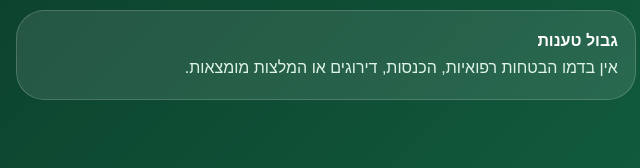
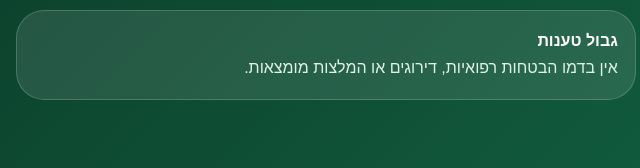
Before and after one commit to OrMizrahi12/medipet-srs-concept, a plain HTML site: page index.html in a window 1280 px wide. Shown: the part 1612-1780 px from the top of the page, 48-688 px from the left. Drawn offline with Linux system fonts and the light colour scheme.

Commit message:
Tighten demo claim wording

```diff
--- a/index.html
+++ b/index.html
@@ -74,7 +74,7 @@
       <div class="trust-list">
         <div><strong>מידע ציבורי קיים</strong><span>שם, קטגוריה, כתובת, טלפון, אימייל ושעות.</span></div>
         <div><strong>מידע שכדאי להשלים</strong><span>תמונות, תחומי טיפול מדויקים, צוות, חירום/לא חירום.</span></div>
-        <div><strong>גבול טענות</strong><span>אין בדמו הבטחות רפואיות, הכנסות, דירוגים או המלצות מומצאות.</span></div>
+        <div><strong>גבול טענות</strong><span>אין בדמו הבטחות רפואיות, דירוגים או המלצות מומצאות.</span></div>
       </div>
     </section>
 
```
